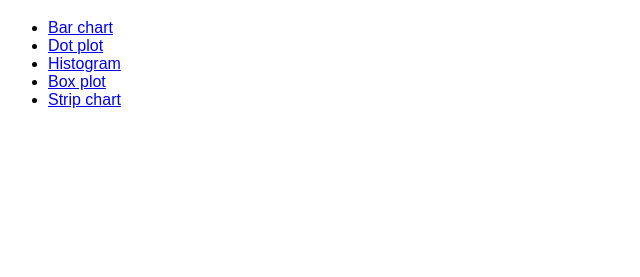
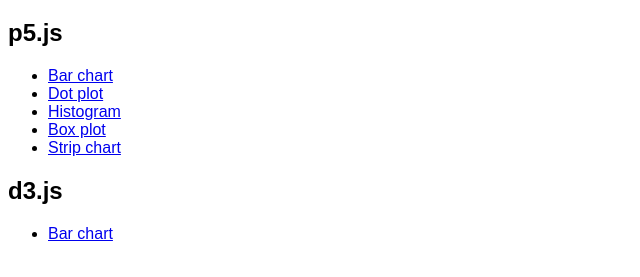
Before and after one commit to Emperor-Nathan/Emperor-Nathan.github.io, a plain HTML site: page index.html in a window 1280 px wide. Shown: the part 61-338 px from the top of the page, without its empty margins (0-640 px from the left). Drawn offline with Linux system fonts and the light colour scheme.

Commit message:
first d3 assignment

```diff
--- a/index.html
+++ b/index.html
@@ -10,6 +10,7 @@
 	</head>
 	<body>
 		<h1>Nathan Holmes-King</h1>
+		<h2>p5.js</h2>
 		<ul>
 			<li><a href='https://vizhub.com/Emperor-Nathan/14ed3007790a4524bd4420d98ab32ead'>Bar chart</a></li>
 			<li><a href='https://vizhub.com/Emperor-Nathan/c3fad1cc2e7b476990ce3d2cf3f7923b'>Dot plot</a></li>
@@ -17,5 +18,9 @@
 			<li><a href='https://vizhub.com/Emperor-Nathan/5b7dbefee3da46ab819210409bf9db9a'>Box plot</a></li>
 			<li><a href='https://vizhub.com/Emperor-Nathan/45802e7a94d74df9b501171388fdfa3b'>Strip chart</a></li>
 		</ul>
+		<h2>d3.js</h2>
+		<ul>
+			<li><a href='https://vizhub.com/Emperor-Nathan/c257c074eaec459fa9ddeb68d53807a6?edit=files&file=index.js'>Bar chart</a></li>
+		</ul>
 	</body>
 </html>
```
